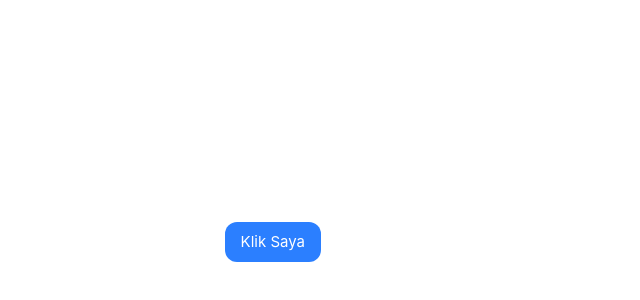
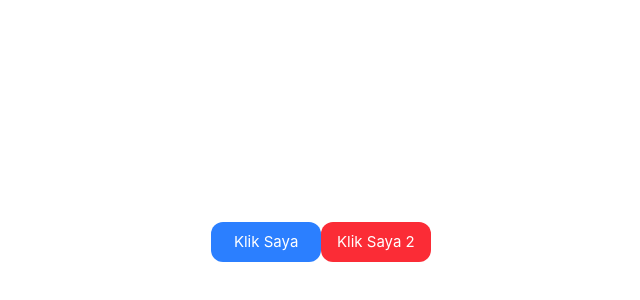
Before and after one commit to saiyaner/Kios-purwa, a Vue app: page / in a window 1280 px wide. Shown: the part 158-458 px from the top of the page, without its empty margins (319-959 px from the left). Built offline with nearby package versions, Linux system fonts and the light colour scheme.

Commit message:
test setup tailwindcss

```diff
--- a/src/App.vue
+++ b/src/App.vue
@@ -1,7 +1,12 @@
 <template>
   <button
-    class="px-4 py-2 bg-blue-500 hover:bg-blue-600 rounded-xl text-white transition"
+    class="text-center px-4 py-2 bg-blue-500 hover:bg-blue-600 rounded-xl text-white transition"
   >
     Klik Saya
   </button>
+  <button
+    class="text-center px-4 py-2 bg-red-500 hover:bg-red-600 rounded-xl text-white transition"
+  >
+    Klik Saya 2
+  </button>
 </template>
```
Also changed, not shown: 1 other file (tests, documents, lock files or other folders).
